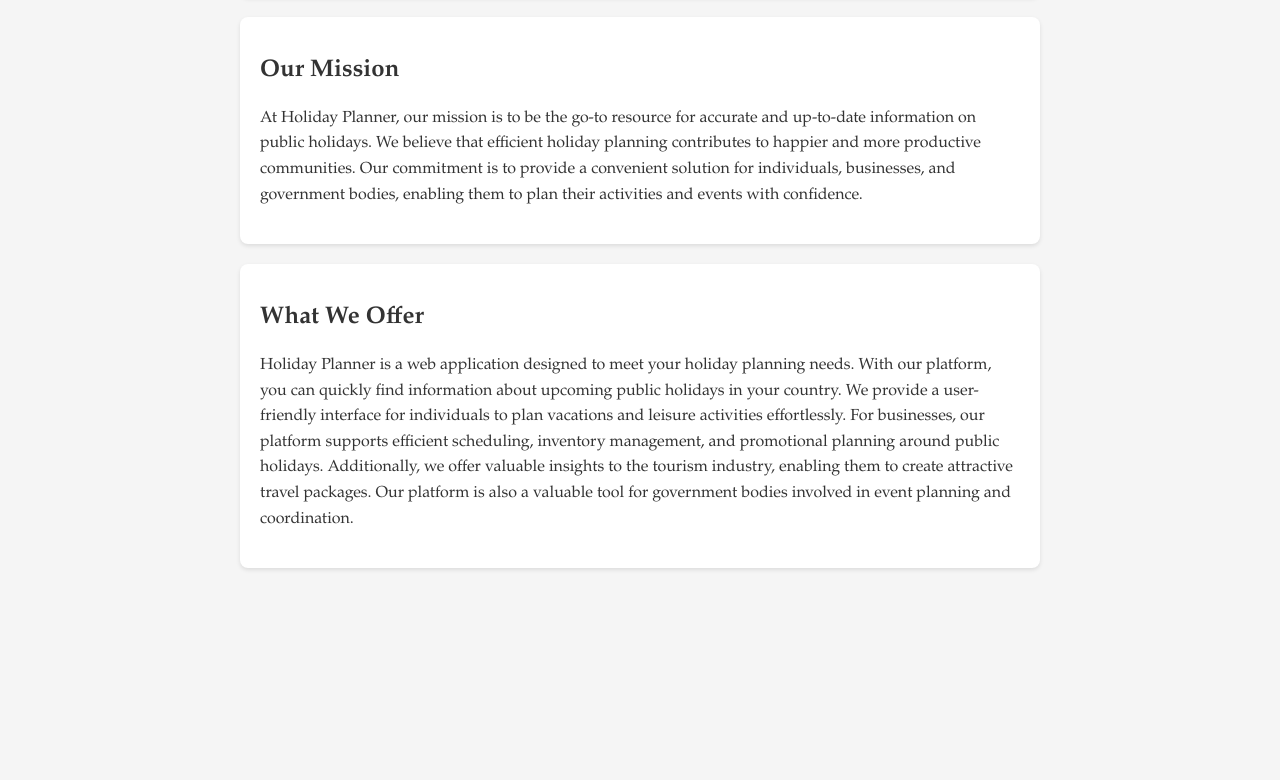
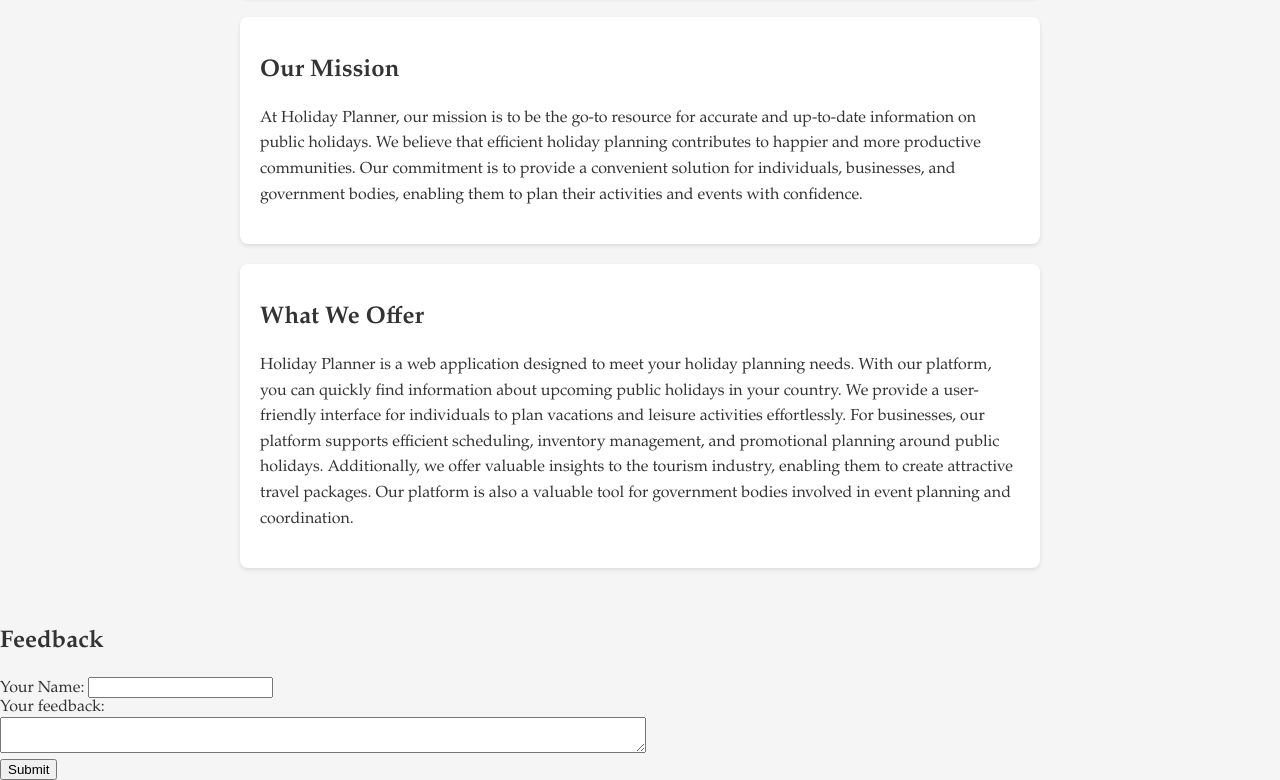
Before and after one commit to INST377-UMD/inst377-group-project-diyapatel02, a website: page public/about.html in a window 1280 px wide. Shown: the part 405-1185 px from the top of the page. Before the commit the page ends 1013 px from the top, so only its background shows below. Drawn offline with Linux system fonts and the light colour scheme.

Commit message:
about.html
added a form

```diff
--- a/public/about.html
+++ b/public/about.html
@@ -85,5 +85,19 @@
             <p>Holiday Planner is a web application designed to meet your holiday planning needs. With our platform, you can quickly find information about upcoming public holidays in your country. We provide a user-friendly interface for individuals to plan vacations and leisure activities effortlessly. For businesses, our platform supports efficient scheduling, inventory management, and promotional planning around public holidays. Additionally, we offer valuable insights to the tourism industry, enabling them to create attractive travel packages. Our platform is also a valuable tool for government bodies involved in event planning and coordination.</p>
         </section>
     </main>
+<form method="POST" action="/passenger" id="holidayForm" onsubmit="">
+        <h2>Feedback</h2>
+        <label for="name">Your Name:</label>
+        <input type="text" id="cc-input" name="name" required></input>
+        <br>
+        <label for="y-input">Your feedback:</label>
+        <br>
+        <textarea type="text" id="y-input" style="width: 50%; height: 50%;" name="feedback" required></textarea>
+        <br>
+        <button type="submit">Submit</button>
+    </form>
 </body>
 </html>
+
+</body>
+</html>
```
